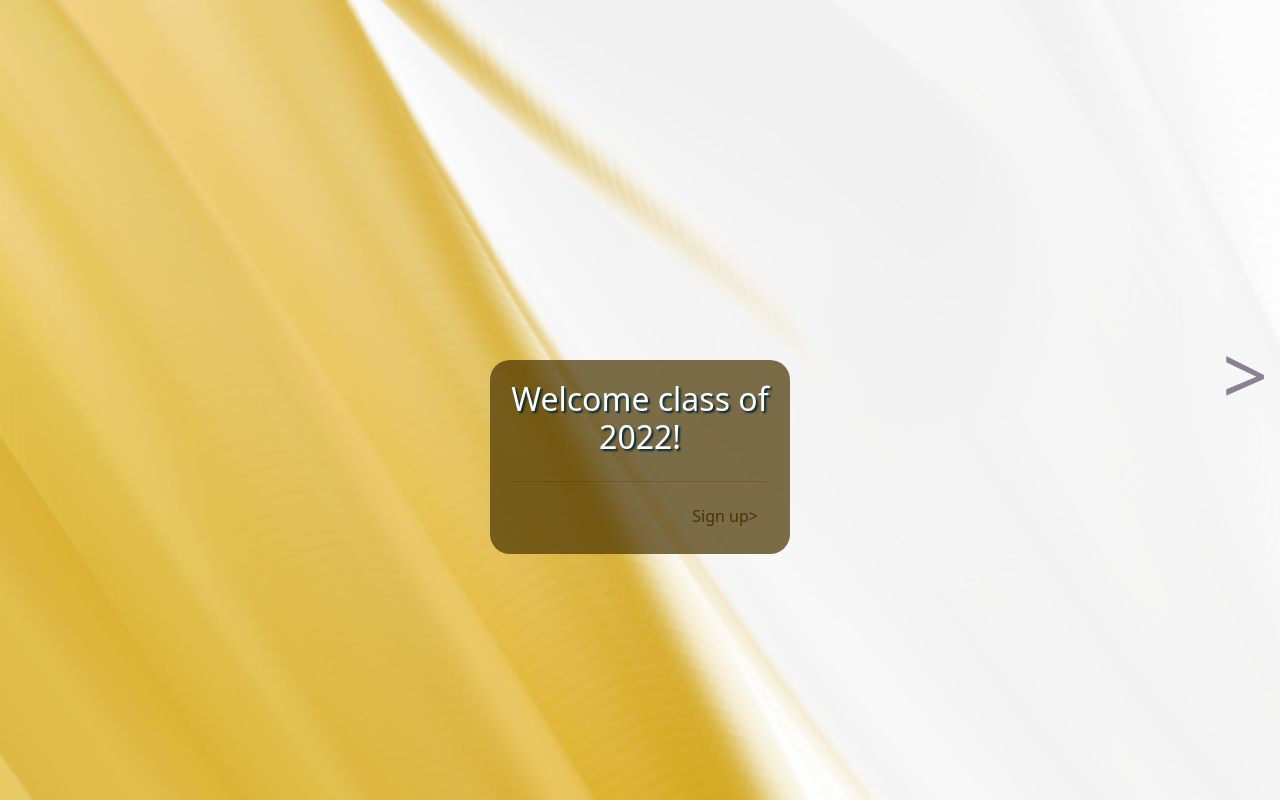
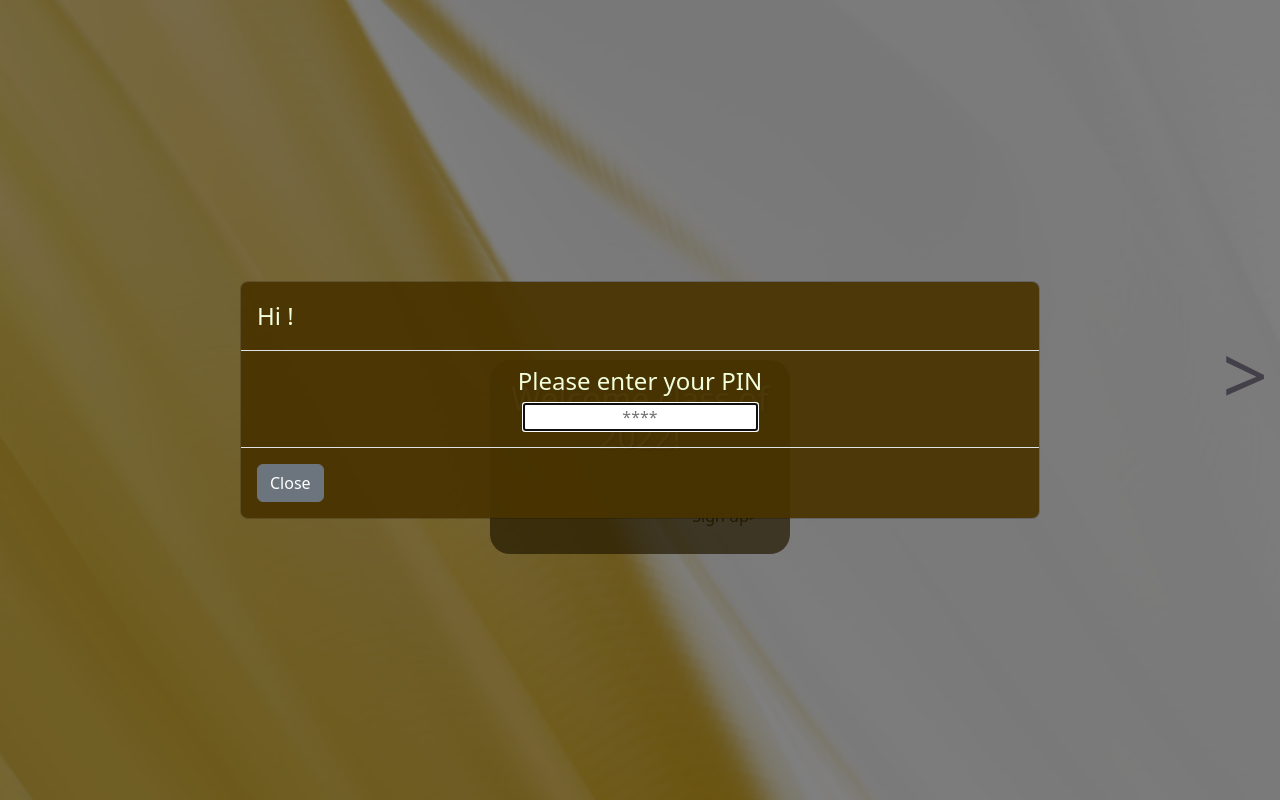
Before and after one commit to EmilyK-G/EmilyK-G-booksigningapp-client.github.io, a React (Create React App) app: page / in a window 1280 px wide. Built offline with nearby package versions, Linux system fonts and the light colour scheme; no server answers.

Commit message:
fix login modal

```diff
--- a/src/components/Books/Books.jsx
+++ b/src/components/Books/Books.jsx
@@ -4,15 +4,10 @@ import { useSignatureContext } from "../../Hooks/useSignatureContextHook";
 import { motion } from 'framer-motion';
 import LoadingSpinner from '../LoadingSpinner/LoadingSpinner';
 import './Books.css';
-import { useEffect } from "react";
 
 function Books() {
-  const { usersArr, user, loadingUserData, setUserSelected } = useUserContext();
+  const { usersArr, user, loadingUserData} = useUserContext();
   const { setSigning } = useSignatureContext();
-
-  useEffect(()=>{
-    setUserSelected([])
-  }, [setUserSelected])
 
   function handleBookClick (mate) {
     setSigning(mate) //The user they clicked becomes the 'signing' object from SignatureContext
--- a/src/components/NavBtn/LoginModal.jsx
+++ b/src/components/NavBtn/LoginModal.jsx
@@ -12,6 +12,7 @@ const LoginModal = () => {
     const {login, error, isLoading} = useLogin();
 
     const [isInvalid, setIsInvalid] = useState(true);
+    const [closeModal, setCloseModal] = useState(false);
 
 
     useEffect(()=>{
@@ -23,11 +24,13 @@ const LoginModal = () => {
         setIsInvalid(false);
 
         await login(userSelected.email, e.target.value)
+
+        setCloseModal(true)
     }
 
     return (
         <Modal
-          show={userSelected.name}
+          show={userSelected.name || !closeModal}
           size="lg"
           centered
         >
@@ -49,7 +52,7 @@ const LoginModal = () => {
             <Alert variant='danger' show={error && !isInvalid} className='alert_text'>Wrong PIN!</Alert>
           </Modal.Body>
           <Modal.Footer>
-            <button disabled={isLoading} className='btn btn-secondary' onClick={()=>setUserSelected([])}>Close</button>
+            <button disabled={isLoading} className='btn btn-secondary' onClick={()=>{setUserSelected([]); setCloseModal(true)}}>Close</button>
           </Modal.Footer>
         </Modal>
       );
```
